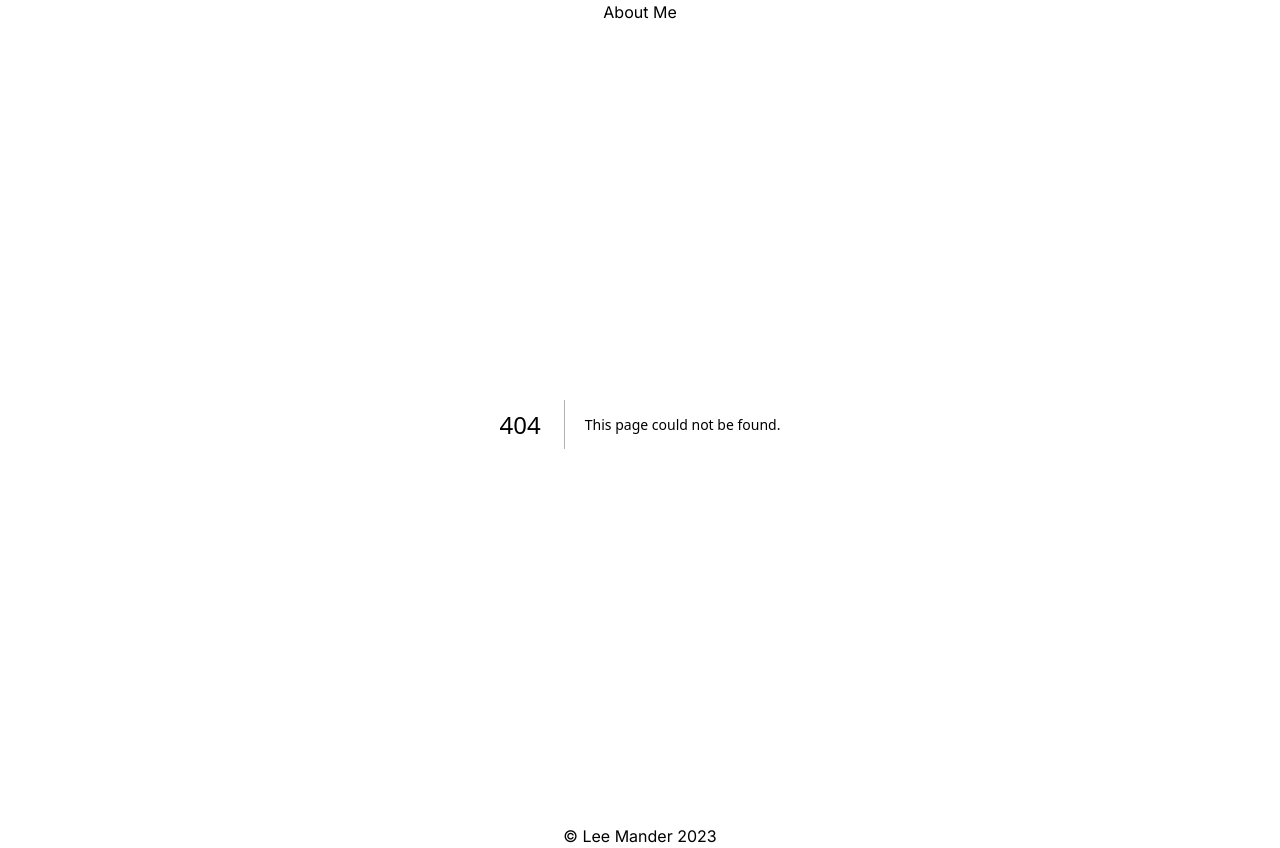
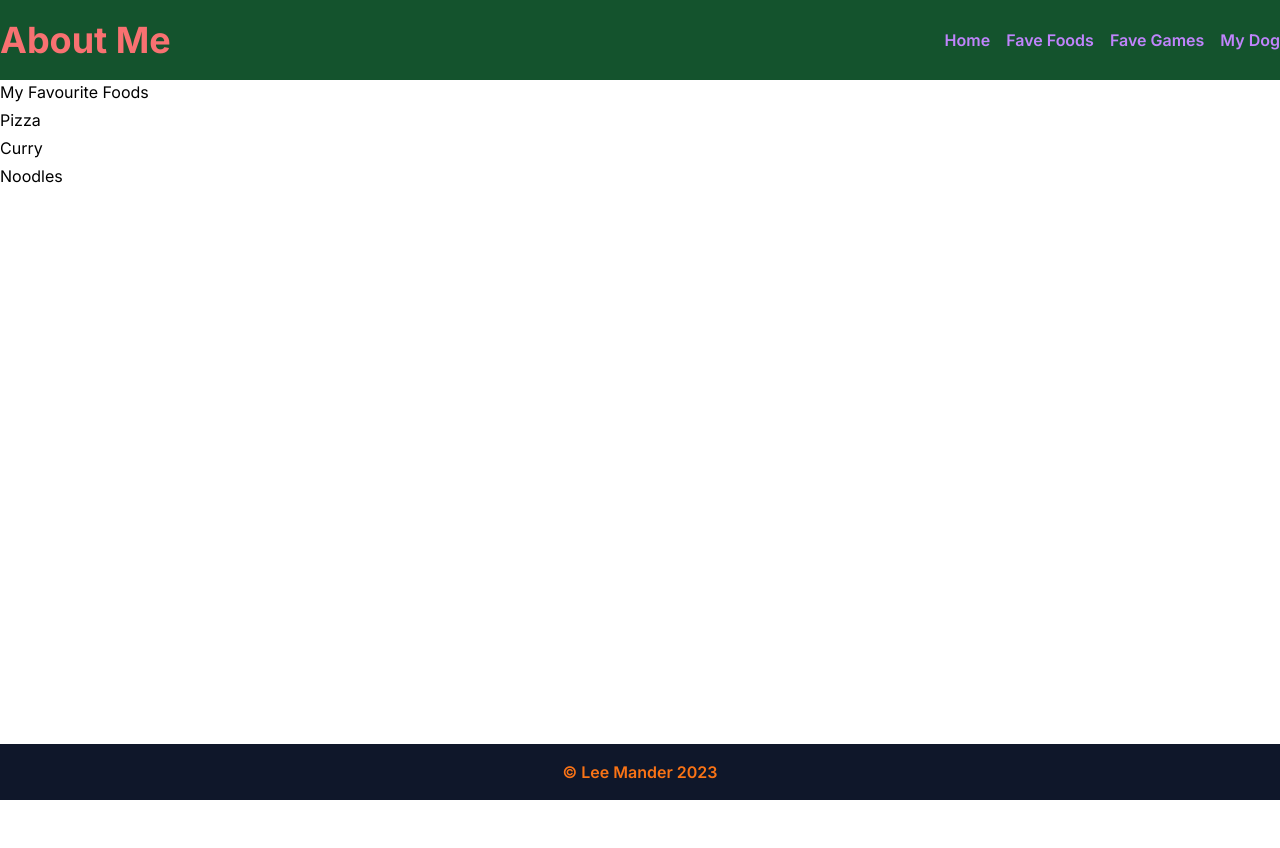
Before and after one commit to leemander/next-about-me, a Next.js app: page /foods in a window 1280 px wide. Before the commit this address had no page. After the commit the page ends 800 px from the top, so only its background shows below. Built offline with nearby package versions, Linux system fonts and the light colour scheme.

Commit message:
Add pages

```diff
--- /dev/null
+++ b/src/app/dog/page.tsx
@@ -0,0 +1,7 @@
+export default function Page() {
+  return (
+    <main>
+      <h2>My Dawg</h2>
+    </main>
+  );
+}
--- /dev/null
+++ b/src/app/foods/page.tsx
@@ -0,0 +1,10 @@
+import List from "@/components/List";
+
+export default function Page() {
+  return (
+    <main>
+      <h2>My Favourite Foods</h2>
+      <List array={["Pizza", "Curry", "Noodles"]} />
+    </main>
+  );
+}
--- /dev/null
+++ b/src/app/games/page.tsx
@@ -0,0 +1,7 @@
+export default function Page() {
+  return (
+    <main>
+      <h2>My Favourite Video Games</h2>
+    </main>
+  );
+}
--- a/src/app/layout.tsx
+++ b/src/app/layout.tsx
@@ -19,9 +19,13 @@ export default function RootLayout({
 }) {
   return (
     <html lang="en">
-      <Header />
-      <body className={inter.className}>{children}</body>
-      <Footer />
+      <body className={inter.className}>
+        <div className="grid grid-rows-layout min-h-screen">
+          <Header />
+          {children}
+          <Footer />
+        </div>
+      </body>
     </html>
   );
 }
--- a/src/app/page.tsx
+++ b/src/app/page.tsx
@@ -1,3 +1,20 @@
 export default function Home() {
-  return <main></main>;
+  return (
+    <main className="bg-orange-200 text-red-900">
+      <div className="container mx-auto grid grid-cols-2 items-center h-full">
+        <img
+          className="h-80 w-80 rounded-full border-green-500 border-4 border-solid mx-auto my-4"
+          src="https://avatars.githubusercontent.com/u/76167331?v=4"
+          alt="Lee Mander"
+        />
+        <p>
+          Hello! My name is{" "}
+          <span className="text-green-500 font-semibold text-xl">Lee</span> and
+          I am an aspiring web developer. I've made this page to practice my
+          Next.js skills and celebrate some of my favourite things, I hope you
+          like it!
+        </p>
+      </div>
+    </main>
+  );
 }
--- a/src/components/Footer.js
+++ /dev/null
@@ -1,7 +0,0 @@
-export default function Footer() {
-  return (
-    <footer className="text-center">
-      <p>&copy; Lee Mander 2023</p>
-    </footer>
-  );
-}
--- /dev/null
+++ b/src/components/Footer.tsx
@@ -0,0 +1,9 @@
+export default function Footer() {
+  return (
+    <footer className="text-center bg-slate-900 text-orange-500 font-semibold">
+      <div className="container mx-auto py-4">
+        <p>&copy; Lee Mander 2023</p>
+      </div>
+    </footer>
+  );
+}
--- a/src/components/Header.js
+++ /dev/null
@@ -1,7 +0,0 @@
-export default function Header() {
-  return (
-    <header>
-      <h1 className="text-center">About Me</h1>
-    </header>
-  );
-}
--- /dev/null
+++ b/src/components/Header.tsx
@@ -0,0 +1,27 @@
+import Link from "next/link";
+
+export default function Header() {
+  return (
+    <header className="py-5 bg-green-900 text-white">
+      <div className="container mx-auto flex justify-between items-center">
+        <h1 className="text-4xl text-red-400 font-bold">About Me</h1>
+        <nav className="text-purple-400 font-semibold">
+          <ul className="flex gap-4">
+            <li>
+              <Link href="/">Home</Link>
+            </li>
+            <li>
+              <Link href="/foods">Fave Foods</Link>
+            </li>
+            <li>
+              <Link href="/games">Fave Games</Link>
+            </li>
+            <li>
+              <Link href="/dog">My Dog</Link>
+            </li>
+          </ul>
+        </nav>
+      </div>
+    </header>
+  );
+}
--- /dev/null
+++ b/src/components/List.tsx
@@ -0,0 +1,9 @@
+export default function List({ array }: { array: Array<string> }) {
+  return (
+    <ul className="list-none my-1 grid gap-1">
+      {array.map((item, index) => {
+        return <li key={index}>{item}</li>;
+      })}
+    </ul>
+  );
+}
--- a/tailwind.config.ts
+++ b/tailwind.config.ts
@@ -1,20 +1,18 @@
-import type { Config } from 'tailwindcss'
+import type { Config } from "tailwindcss";
 
 const config: Config = {
   content: [
-    './src/pages/**/*.{js,ts,jsx,tsx,mdx}',
-    './src/components/**/*.{js,ts,jsx,tsx,mdx}',
-    './src/app/**/*.{js,ts,jsx,tsx,mdx}',
+    "./src/pages/**/*.{js,ts,jsx,tsx,mdx}",
+    "./src/components/**/*.{js,ts,jsx,tsx,mdx}",
+    "./src/app/**/*.{js,ts,jsx,tsx,mdx}",
   ],
   theme: {
     extend: {
-      backgroundImage: {
-        'gradient-radial': 'radial-gradient(var(--tw-gradient-stops))',
-        'gradient-conic':
-          'conic-gradient(from 180deg at 50% 50%, var(--tw-gradient-stops))',
+      gridTemplateRows: {
+        layout: "auto 1fr auto",
       },
     },
   },
   plugins: [],
-}
-export default config
+};
+export default config;
```
